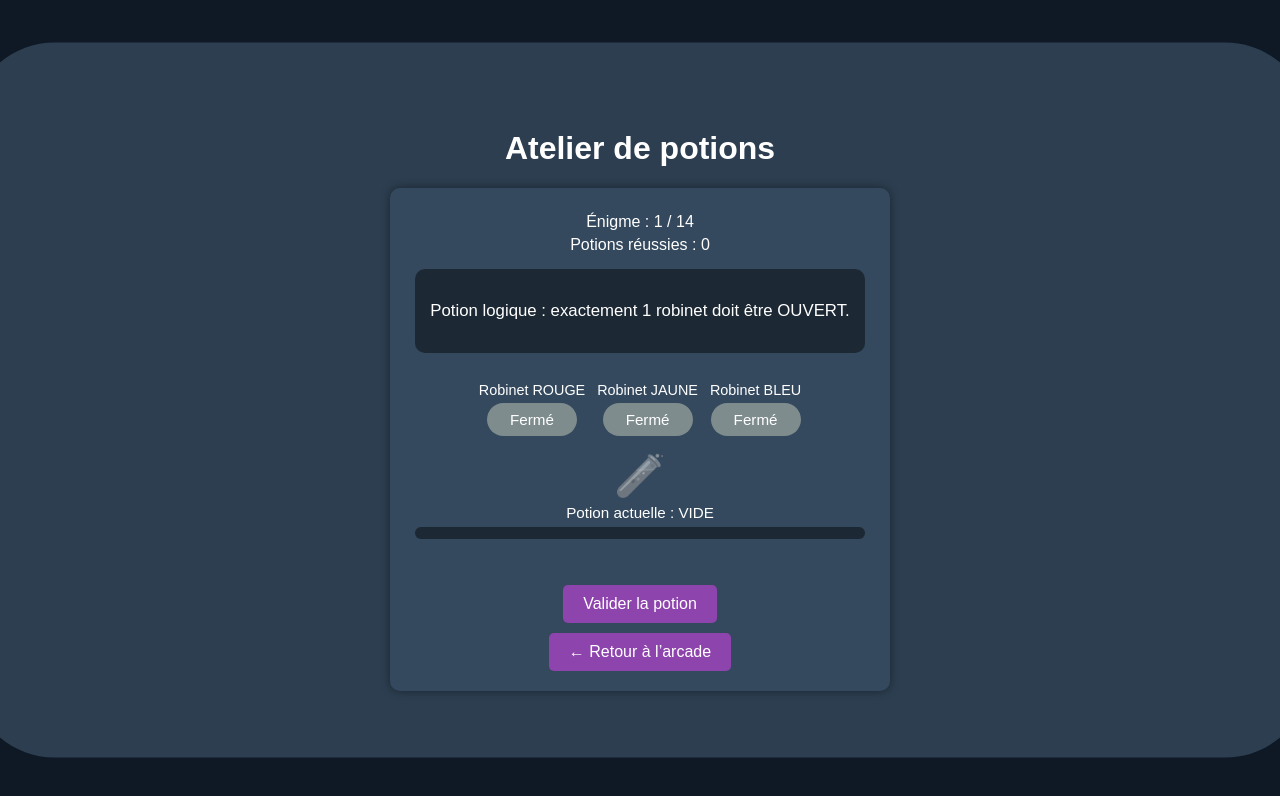
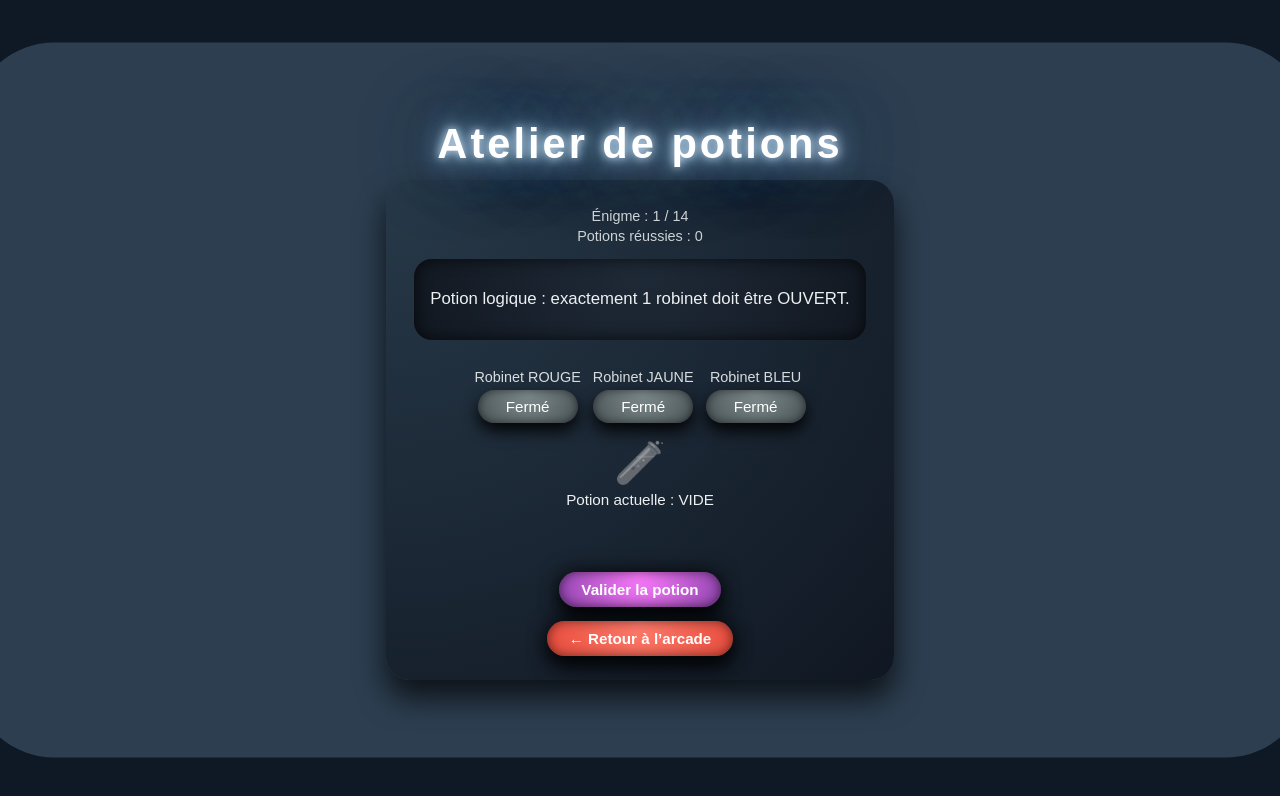
Before and after one commit to casstoipaslatete/projet-web, a website with bundled scripts: page games/atelierPotions/atelierPotions.html in a window 1280 px wide. Both pictures are taken after a click on the button "Commencer". Built offline with nearby package versions, Linux system fonts and the light colour scheme; no server answers.

Commit message:
atelierPotion done and polished

```diff
--- a/games/atelierPotions/atelierPotions.css
+++ b/games/atelierPotions/atelierPotions.css
@@ -1,42 +1,31 @@
-body {
-    display: flex;
-    justify-content: center;
-    align-items: center;
-    height: 100vh;
-    background-color: #2c3e50;
-    font-family: 'Arial', sans-serif;
-    color: white;
-    margin: 0;
-}
+/* ===========================
+   Atelier de potions – spécifique
+   (le look global vient de arcade-theme.css)
+   =========================== */
 
 #game-container {
   text-align: center;
 }
 
-/* Carte principale */
+/* Carte principale (le fond du panel vient de .arcade-panel) */
 #cl-root {
-    background-color: #34495e;
-    padding: 20px 25px;
-    border-radius: 10px;
-    box-shadow: 0 0 10px rgba(0, 0, 0, 0.4);
-    min-width: 280px;
+  max-width: 520px;
+  margin: 0 auto;
 }
 
 /* Infos */
 #info-display p {
-    margin: 5px 0;
+  margin: 4px 0;
 }
 
 /* Texte de l'énigme */
 #cl-puzzle-box {
-    background-color: #1c2833;
-    border-radius: 10px;
-    padding: 15px;
   margin: 15px 0;
   font-size: 1.05rem;
+  text-align: left;
 }
 
-/* Robinet magiques */
+/* Robinets magiques */
 #cl-faucets {
   display: flex;
   justify-content: center;
@@ -53,35 +42,41 @@ body {
 .cl-faucet-label {
   font-size: 0.9rem;
   margin-bottom: 5px;
+  opacity: 0.9;
 }
 
 /* Boutons de robinet */
 .cl-faucet {
-    width: 90px;
+  width: 100px;
   padding: 8px 0;
   border-radius: 999px;
   border: none;
   cursor: pointer;
   font-size: 0.95rem;
-    background-color: #7f8c8d; /* fermé */
+  background: radial-gradient(circle at top, #7f8c8d, #4b5559); /* fermé */
   color: white;
-    transition: background-color 0.15s, transform 0.2s;
+  transition: background 0.15s, transform 0.12s, box-shadow 0.12s;
+  box-shadow:
+    inset 0 0 10px rgba(0, 0, 0, 0.55),
+    0 8px 16px rgba(0, 0, 0, 0.9);
+}
+
+.cl-faucet:hover {
+  transform: translateY(-2px);
 }
 
 /* Ouvert = coloré, version enfant */
 .cl-faucet.open[data-index="0"] {
-    background-color: #e74c3c; /* gauche = rouge */
+  background: radial-gradient(circle at top, #ff6b6b, #e74c3c);
 }
+
 .cl-faucet.open[data-index="1"] {
-    background-color: #f1c40f; /* milieu = jaune */
+  background: radial-gradient(circle at top, #ffe66d, #f1c40f);
   color: #1c2833;
 }
+
 .cl-faucet.open[data-index="2"] {
-    background-color: #3498db; /* droite = bleu */
-}
-
-.cl-faucet:hover {
-    transform: translateY(-2px);
+  background: radial-gradient(circle at top, #6ec1ff, #3498db);
 }
 
 /* Zone potion / chaudron */
@@ -120,7 +115,6 @@ body {
 #cl-potion-bar-container {
   width: 100%;
   height: 12px;
-    background-color: #1c2833;
   border-radius: 999px;
   overflow: hidden;
 }
@@ -165,37 +159,6 @@ body {
   margin-bottom: 8px;
 }
 
-#cl-summary button {
-    margin: 4px;
-}
-
-/* Boutons communs */
-.simon-btn {
-    padding: 10px 20px;
-    font-size: 1em;
-    cursor: pointer;
-    border: none;
-    border-radius: 5px;
-    background-color: #8e44ad;
-    color: white;
-    transition: filter 0.15s;
-}
-
-.simon-btn:hover {
-    filter: brightness(1.1);
-}
-
-.hidden {
-    display: none;
-}
-
-@media (min-width: 480px) {
-    #cl-actions {
-        flex-direction: row;
-        justify-content: center;
-    }
-}
-
 /* Animation quand le bouton "Prochaine énigme" apparaît */
 @keyframes pop-in {
   0% {
@@ -211,3 +174,16 @@ body {
 .btn-pop {
   animation: pop-in 0.25s ease-out;
 }
+
+/* Layout un peu plus horizontal sur moyen écran */
+@media (min-width: 480px) {
+  #cl-actions {
+    flex-direction: row;
+    justify-content: center;
+  }
+}
+
+/* Classe utilitaire pour cacher */
+.hidden {
+  display: none !important;
+}
--- a/games/atelierPotions/atelierPotions.html
+++ b/games/atelierPotions/atelierPotions.html
@@ -6,15 +6,21 @@
   <title>Atelier de potions</title>
   <link rel="icon" type="image/png" href="/static/favicon.png" />
   <link rel="apple-touch-icon" href="/static/favicon.png">
+
+  <!-- Thème global + bordure -->
   <link rel="stylesheet" href="/styles/main.css">
-  <link rel="stylesheet" href="atelierPotions.css">
+  <!-- Thème arcade commun -->
+  <link rel="stylesheet" href="/styles/arcade-theme.css">
+  <!-- CSS spécifique au jeu -->
+  <link rel="stylesheet" href="/games/atelierPotions/atelierPotions.css">
 </head>
-<body>
-  <div id="game-container">
-    <h1>Atelier de potions</h1>
 
-    <div id="cl-root">
-      <div id="info-display">
+<body class="arcade-game-body">
+  <div id="game-container" class="arcade-game-root">
+    <h1 class="arcade-title-main">Atelier de potions</h1>
+
+    <div id="cl-root" class="arcade-panel arcade-panel--wide">
+      <div id="info-display" class="arcade-text-muted">
         <p>
           Énigme :
           <span id="cl-puzzle-index">1</span> /
@@ -23,7 +29,7 @@
         <p>Potions réussies : <span id="cl-score">0</span></p>
       </div>
 
-      <div id="cl-puzzle-box">
+      <div id="cl-puzzle-box" class="arcade-card">
         <p id="cl-puzzle-text">
           Appuie sur « Commencer » pour préparer ta première potion.
         </p>
@@ -56,20 +62,25 @@
         </div>
       </div>
 
-      <div id="cl-feedback"></div>
+      <div id="cl-feedback" class="arcade-feedback"></div>
 
       <div id="cl-actions">
-        <button id="cl-start" class="simon-btn">Commencer</button>
-        <button id="cl-validate" class="simon-btn">Valider la potion</button>
-        <button id="cl-next" class="simon-btn" disabled>Prochaine potion ➜</button>
+        <button id="cl-start" class="arcade-btn arcade-btn--primary">
+          Commencer
+        </button>
+        <button id="cl-validate" class="arcade-btn arcade-btn--primary">
+          Valider la potion
+        </button>
+        <button id="cl-next"
+                class="arcade-btn arcade-btn--primary hidden"
+                disabled>
+          Prochaine potion ➜
+        </button>
       </div>
 
-      <div style="margin-top: 10px;">
-        <button id="cl-back-menu" class="simon-btn">← Retour à l’arcade</button>
-      </div>
-
+      <!-- Résumé de fin -->
       <div id="cl-summary" class="hidden">
-        <h2>Bravo, apprenti·e alchimiste!</h2>
+        <h2 class="arcade-title-sub">Bravo, apprenti·e alchimiste!</h2>
         <p>
           Tu as réussi
           <span id="cl-final-score">0</span>
@@ -79,12 +90,22 @@
         <p id="cl-best-row" class="hidden">
           Score global actuel : <span id="cl-best-score">0</span>
         </p>
-        <button id="cl-replay" class="simon-btn">Rejouer</button>
-        <button id="cl-back-menu2" class="simon-btn">← Retour à l’arcade</button>
+        <button id="cl-replay"
+                class="arcade-btn arcade-btn--primary"
+                style="margin-top: 8px;">
+          Rejouer
+        </button>
+      </div>
+
+      <!-- Bouton retour à l’arcade, toujours visible -->
+      <div style="margin-top: 14px;">
+        <button id="cl-back" class="arcade-btn arcade-btn--danger">
+          ← Retour à l’arcade
+        </button>
       </div>
     </div>
   </div>
 
-  <script type="module" src="atelierPotions.js"></script>
+  <script type="module" src="/games/atelierPotions/atelierPotions.js"></script>
 </body>
 </html>
--- a/games/atelierPotions/atelierPotions.js
+++ b/games/atelierPotions/atelierPotions.js
@@ -38,18 +38,13 @@ function withClickSfx(handler) {
   };
 }
 
-const audio = new Audio('music/atelierPotionsMusic.mp3');
-
+// Musique du mini-jeu
+const audio = new Audio("music/atelierPotionsMusic.mp3");
 audio.loop = true;
-
-audio.play();
-
-// To stop the loop later:
-// audio.pause();
-// audio.currentTime = 0; // Optional: reset playback position
+audio.volume = 0.25;
+audio.play().catch(() => {});
 
 // --- Mélanges de couleurs ---
-// On détermine la couleur de la potion en fonction des robinets ouverts.
 function computeMixColor(states) {
   const colors = [];
   if (states[0]) colors.push("rouge");
@@ -82,96 +77,64 @@ function computeMixColor(states) {
 
 // --- Énigmes ---
 const PUZZLES = [
-  // 1) LOGIQUE : exactement 1 robinet ouvert
   {
     text: "Potion logique : exactement 1 robinet doit être OUVERT.",
     validate: (s) => s.filter(Boolean).length === 1,
   },
-
-  // 2) COULEUR : ROUGE pure
   {
     text: "Potion ROUGE pure : seulement le robinet ROUGE doit être OUVERT.",
     validate: (s) => s[0] === true && s[1] === false && s[2] === false,
   },
-
-  // 3) LOGIQUE : au moins 2 robinets ouverts
   {
     text: "Grosse potion : au moins 2 robinets doivent être OUVERTS.",
     validate: (s) => s.filter(Boolean).length >= 2,
   },
-
-  // 4) COULEUR : JAUNE pure
   {
     text: "Potion JAUNE pure : seulement le robinet JAUNE doit être OUVERT.",
     validate: (s) => s[0] === false && s[1] === true && s[2] === false,
   },
-
-  // 5) LOGIQUE : seulement le milieu ouvert
   {
     text: "Potion du milieu : SEUL le robinet du MILIEU doit être OUVERT.",
-    // [false, true, false]
     validate: (s) => s[0] === false && s[1] === true && s[2] === false,
   },
-
-  // 6) COULEUR : BLEUE pure
   {
     text: "Potion BLEUE pure : seulement le robinet BLEU doit être OUVERT.",
     validate: (s) => s[0] === false && s[1] === false && s[2] === true,
   },
-
-  // 7) LOGIQUE : 2 ouverts, milieu fermé
   {
     text: "Potion des extrémités : exactement 2 robinets OUVERTS, mais celui du MILIEU doit rester FERMÉ.",
-    // 2 ON, milieu = false
     validate: (s) => {
       const onCount = s.filter(Boolean).length;
       return onCount === 2 && s[1] === false;
     },
   },
-
-  // 8) COULEUR : ORANGE (rouge + jaune)
   {
     text: "Potion ORANGE : mélange ROUGE et JAUNE.",
     validate: (s) => s[0] === true && s[1] === true && s[2] === false,
   },
-
-  // 9) LOGIQUE : gauche & milieu pareils, droite différente
   {
     text: "Potion équilibrée : les robinets de GAUCHE et du MILIEU doivent être PAREILS, et celui de DROITE doit être DIFFÉRENT.",
-    // s0 == s1 && s2 != s0
     validate: (s) => s[0] === s[1] && s[2] !== s[0],
   },
-
-  // 10) COULEUR : VERTE (jaune + bleu)
   {
     text: "Potion VERTE : mélange JAUNE et BLEU.",
     validate: (s) => s[0] === false && s[1] === true && s[2] === true,
   },
-
-  // 11) LOGIQUE : gauche et droite différents
   {
     text: "Potion déséquilibrée : le robinet de GAUCHE et celui de DROITE doivent être DIFFÉRENTS.",
-    // XOR entre 1er et 3e
     validate: (s) => s[0] !== s[2],
   },
-
-  // 12) COULEUR : VIOLETTE (rouge + bleu)
   {
     text: "Potion VIOLETTE : mélange ROUGE et BLEU.",
     validate: (s) => s[0] === true && s[1] === false && s[2] === true,
   },
-
-  // 13) LOGIQUE : au moins 1 robinet, mais pas les 3
   {
     text: "Potion fragile : au moins un robinet doit être OUVERT, mais pas les trois.",
-    // 1 ou 2 ON, mais pas 0 ni 3
     validate: (s) => {
       const onCount = s.filter(Boolean).length;
       return onCount >= 1 && onCount < 3;
     },
   },
-
-  // 14) COULEUR : BRUNE (les 3 ouverts)
   {
     text: "Potion BRUNE très forte : les TROIS robinets doivent être OUVERTS.",
     validate: (s) => s[0] === true && s[1] === true && s[2] === true,
@@ -181,7 +144,7 @@ const PUZZLES = [
 const TOTAL_PUZZLES = PUZZLES.length;
 
 // État du jeu
-let faucetStates = [false, false, false]; // false = fermé, true = ouvert
+let faucetStates = [false, false, false];
 let currentPuzzleIndex = 0;
 let solvedCount = 0;
 let puzzleAlreadyCounted = false;
@@ -209,15 +172,56 @@ const bestRow = document.getElementById("cl-best-row");
 const bestScoreSpan = document.getElementById("cl-best-score");
 
 const replayBtn = document.getElementById("cl-replay");
-const backMenuBtn = document.getElementById("cl-back-menu");
-const backMenuBtn2 = document.getElementById("cl-back-menu2");
+const backBtn = document.getElementById("cl-back");
+
+// ---------- État initial de l'interface ----------
+function initUI() {
+  // Texte d'intro
+  puzzleIndexSpan.textContent = "1";
+  puzzleTotalSpan.textContent = TOTAL_PUZZLES.toString();
+  puzzleText.textContent =
+    'Appuie sur « Commencer » pour préparer ta première potion.';
+
+  // Potion vide
+  faucetStates = [false, false, false];
+  updateFaucetUI();
+  potionBar.style.width = "0%";
+  potionBar.style.backgroundColor = "#1c2833";
+  indicatorLabel.textContent = "Potion actuelle : VIDE";
+  indicator.classList.add("off");
+  indicator.classList.remove("on");
+  setFeedback("", null);
+
+  // Boutons visibles / cachés au démarrage
+  startBtn.classList.remove("hidden");
+  startBtn.disabled = false;
+
+  validateBtn.classList.add("hidden");
+  validateBtn.disabled = true;
+
+  nextBtn.classList.add("hidden");
+  nextBtn.disabled = true;
+
+  summary.classList.add("hidden");
+}
 
 // ---------- Navigation ----------
 function goBackToMenu() {
-  window.location.href = "/index.html#menu";
+  try {
+    audio.pause();
+    audio.currentTime = 0;
+  } catch {}
+
+  if (window.GlobalAudio) {
+    GlobalAudio.startMusic();
+  }
+
+  window.location.href = "/public/index.html#games";
 }
-backMenuBtn.addEventListener("click", goBackToMenu);
-backMenuBtn2.addEventListener("click", goBackToMenu);
+
+if (backBtn) {
+  backBtn.addEventListener("click", withClickSfx(goBackToMenu));
+}
 
 // ---------- Helpers UI ----------
 function updateFaucetUI() {
@@ -228,8 +232,6 @@ function updateFaucetUI() {
   });
 }
 
-// Met à jour UNIQUEMENT l'apparence de la potion (couleur + niveau),
-// sans dire si la potion est correcte ou non.
 function updatePotionVisual() {
   const mix = computeMixColor(faucetStates);
   const openCount = faucetStates.filter(Boolean).length;
@@ -241,7 +243,6 @@ function updatePotionVisual() {
   indicatorLabel.textContent = `Potion actuelle : ${mix.name}`;
 }
 
-// Sert uniquement au moment de la validation (après clic sur "Valider")
 function showValidationResult(valid) {
   indicator.classList.toggle("on", valid);
   indicator.classList.toggle("off", !valid);
@@ -267,18 +268,20 @@ function loadPuzzle(index) {
   // reset robinets
   faucetStates = [false, false, false];
   updateFaucetUI();
-  indicator.classList.add("off");
-  indicator.classList.remove("on");
   potionBar.style.width = "0%";
   potionBar.style.backgroundColor = "#1c2833";
   indicatorLabel.textContent = "Potion actuelle : VIDE";
+  indicator.classList.add("off");
+  indicator.classList.remove("on");
   setFeedback("", null);
 
-  // On cache et désactive "Prochaine énigme"
+  // on remet "Valider" actif pour la nouvelle énigme
+  validateBtn.classList.remove("hidden");
+  validateBtn.disabled = false;
+
   nextBtn.classList.add("hidden");
   nextBtn.disabled = true;
 }
-
 
 function isCurrentPuzzleValid() {
   const puzzle = PUZZLES[currentPuzzleIndex];
@@ -288,7 +291,7 @@ function isCurrentPuzzleValid() {
 // ---------- Logique ----------
 function startGame() {
   ScoreService.init("atelierPotions");
-  ScoreService.resetScore().catch(err =>
+  ScoreService.resetScore().catch((err) =>
     console.warn("resetScore atelierPotions:", err)
   );
 
@@ -296,8 +299,10 @@ function startGame() {
   scoreSpan.textContent = "0";
   summary.classList.add("hidden");
 
-  // Pendant la partie : cacher Commencer, et cacher/désactiver Prochaine énigme
+  // pendant la partie : on cache "Commencer", on active "Valider"
   startBtn.classList.add("hidden");
+  validateBtn.classList.remove("hidden");
+  validateBtn.disabled = false;
   nextBtn.classList.add("hidden");
   nextBtn.disabled = true;
 
@@ -308,7 +313,7 @@ function handleFaucetClick(event) {
   const index = Number(event.currentTarget.dataset.index);
   faucetStates[index] = !faucetStates[index];
   updateFaucetUI();
-  updatePotionVisual(); // on met à jour la couleur, mais PAS la validité
+  updatePotionVisual();
   playSfx(sfxFaucet);
 }
 
@@ -319,6 +324,10 @@ async function handleValidate() {
   if (valid) {
     setFeedback("Bravo! Tu as créé la bonne potion!", "good");
     playSfx(sfxSuccess);
+
+    // une fois correct → on ne peut plus re-valider
+    validateBtn.classList.add("hidden");
+    validateBtn.disabled = true;
 
     if (!puzzleAlreadyCounted) {
       puzzleAlreadyCounted = true;
@@ -333,14 +342,13 @@ async function handleValidate() {
     }
 
     if (currentPuzzleIndex < TOTAL_PUZZLES - 1) {
-        nextBtn.disabled = false;
-        nextBtn.classList.remove("hidden");   // on l’affiche
-        nextBtn.classList.add("btn-pop");     // (si tu as ajouté l’anim)
-        setTimeout(() => nextBtn.classList.remove("btn-pop"), 300);
+      nextBtn.disabled = false;
+      nextBtn.classList.remove("hidden");
+      nextBtn.classList.add("btn-pop");
+      setTimeout(() => nextBtn.classList.remove("btn-pop"), 300);
     } else {
-        await endGame();
+      await endGame();
     }
-
   } else {
     setFeedback(
       "Hmm... cette potion ne correspond pas encore à la recette. Essaie une autre combinaison!",
@@ -355,8 +363,12 @@ async function endGame() {
   finalTotalSpan.textContent = TOTAL_PUZZLES.toString();
   summary.classList.remove("hidden");
 
-  // Fin de partie : remettre les boutons dans l'état de départ
-  startBtn.classList.remove("hidden");
+  // Fin de partie :
+  // - on CACHE Commencer / Valider / Prochaine potion
+  // - on ne garde visibles que Rejouer + Retour
+  startBtn.classList.add("hidden");
+  validateBtn.classList.add("hidden");
+  validateBtn.disabled = true;
   nextBtn.classList.add("hidden");
   nextBtn.disabled = true;
 
@@ -379,26 +391,20 @@ async function endGame() {
 function handleNext() {
   if (currentPuzzleIndex < TOTAL_PUZZLES - 1) {
     loadPuzzle(currentPuzzleIndex + 1);
-    // on garde "Commencer" caché tant que la partie n'est pas finie
-    startBtn.classList.add("hidden");
+    startBtn.classList.add("hidden"); // on garde "Commencer" caché
   }
 }
 
 // ---------- Events ----------
-
-// Robinet : son spécial de robinet
 faucets.forEach((btn) => {
   btn.addEventListener("click", handleFaucetClick);
 });
 
-// Boutons UI : clic standard + logique
 startBtn.addEventListener("click", withClickSfx(startGame));
 validateBtn.addEventListener("click", withClickSfx(handleValidate));
 nextBtn.addEventListener("click", withClickSfx(handleNext));
 replayBtn.addEventListener("click", withClickSfx(startGame));
-backMenuBtn.addEventListener("click", withClickSfx(goBackToMenu));
-backMenuBtn2.addEventListener("click", withClickSfx(goBackToMenu));
 
 // Init de base
 ScoreService.init("atelierPotions");
-puzzleTotalSpan.textContent = TOTAL_PUZZLES.toString();
+initUI();
```
Lines whose indentation alone changed are shown as unchanged.
